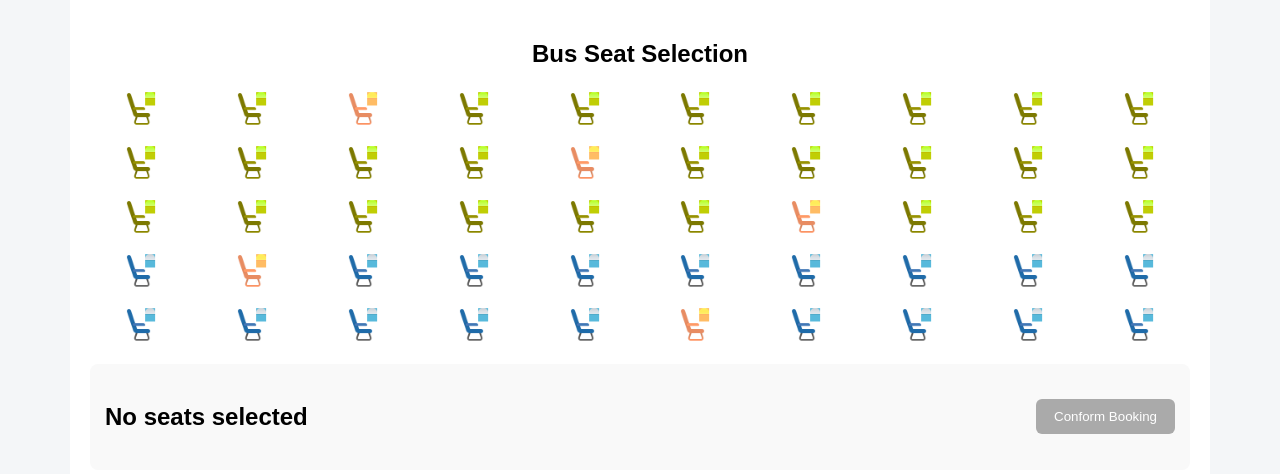
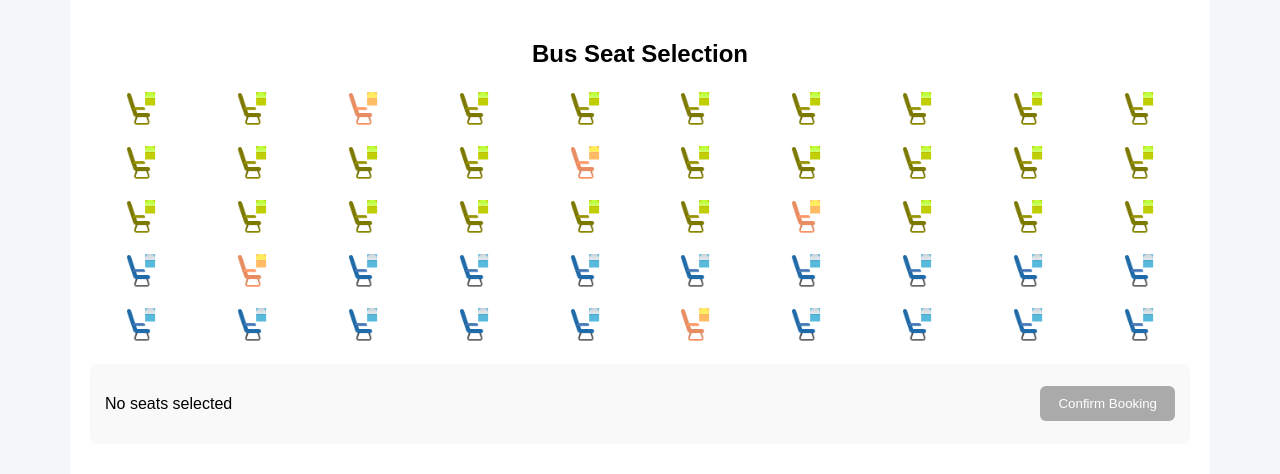
Before and after one commit to lavanyapaladugu/Seat-Booking-, a plain HTML site: page index.html in a window 1280 px wide. Drawn offline with Linux system fonts and the light colour scheme.

Commit message:
Update index.html

```diff
--- a/index.html
+++ b/index.html
@@ -1,21 +1,25 @@
 <!DOCTYPE html>
 <html lang="en">
 <head>
-        <meta charset="UTF-8">
+  <meta charset="UTF-8" />
   <meta name="viewport" content="width=device-width, initial-scale=1.0" />
   <title>Seat Selector</title>
   <link rel="stylesheet" href="index.css" />
-        <head>
+</head>
+
 <body>
   <div class="container">
-                <h2>Bus Seat Selection<h2>
+    <h2>Bus Seat Selection</h2>
+
     <div id="seatMap" class="seat-map"></div>
     <div id="areaMap" class="area-map"></div>
+
     <div class="summary">
-                        <p id="summaryTet">No seats selected</p>
-                        <button id="confirmBtn" disabled>Conform Booking</button>
+      <p id="summaryText">No seats selected</p>
+      <button id="confirmBtn" disabled>Confirm Booking</button>
     </div>
   </div>
+
   <script src="index.js"></script>
 </body>
 </html>
```
Lines whose indentation alone changed are shown as unchanged.
